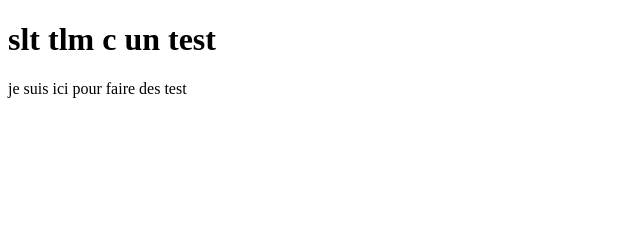
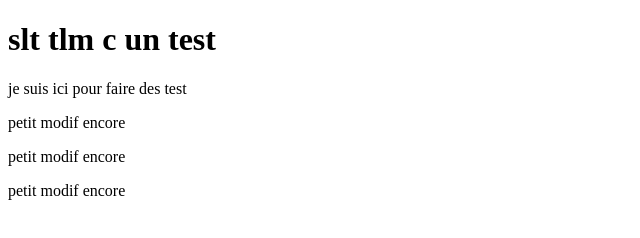
Before and after one commit to NassimDevNum/PortfolioNassim, a plain HTML site: page index.html in a window 1280 px wide. Shown: the whole page, without its empty margins (0-640 px from the left). Drawn offline with Linux system fonts and the light colour scheme.

Commit message:
changement du paragraphe

```diff
--- a/index.html
+++ b/index.html
@@ -9,5 +9,6 @@
     <body>
         <h1>slt tlm c un test</h1>
         <p>je suis ici pour faire des test</p>
+        <p>petit modif encore</p> <p>petit modif encore</p> <p>petit modif encore</p>
     </body>
 </html>
```
